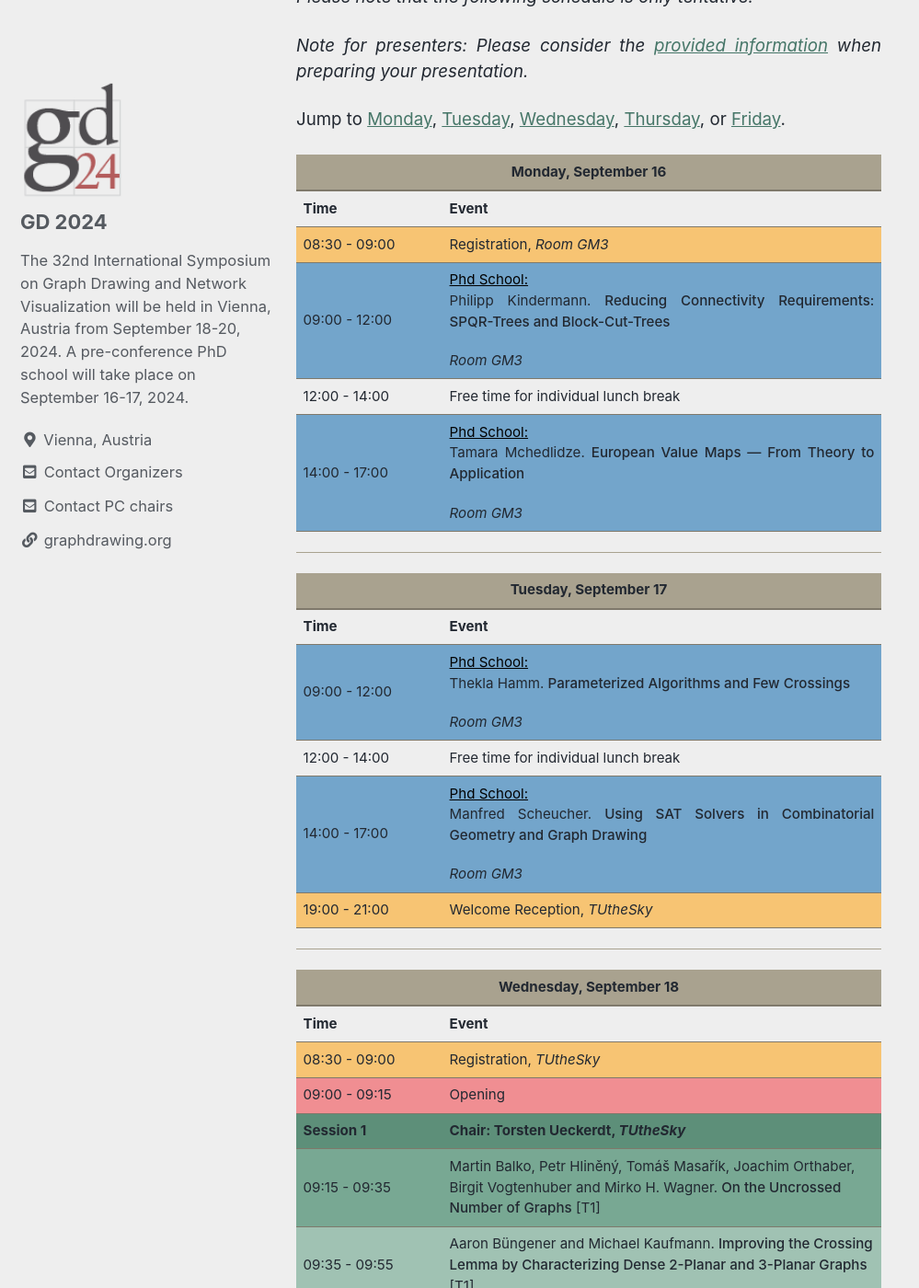
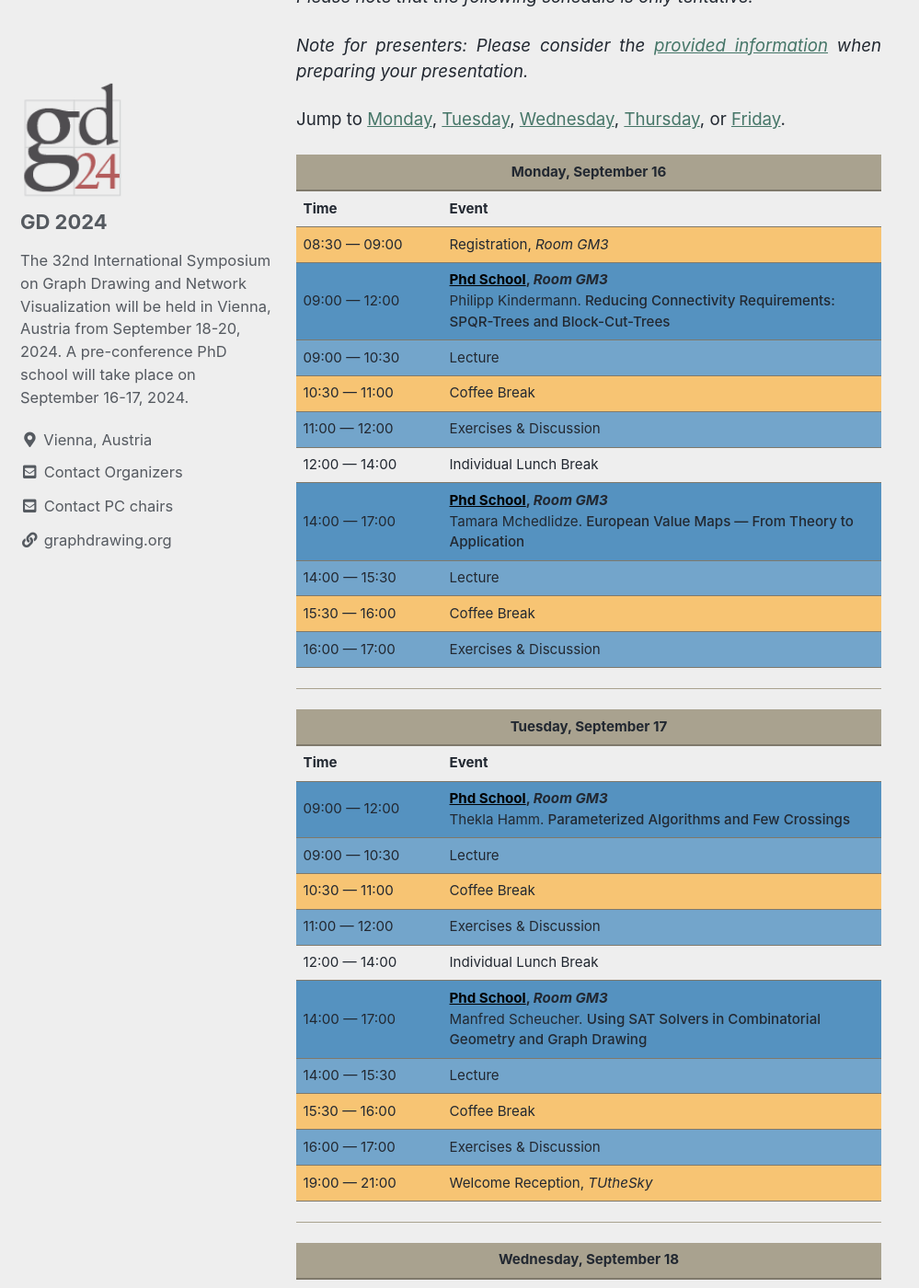
Before and after one commit to graphdrawing/gd2024, a Jekyll site: the page built from pages/program.md, in a window 1280 px wide and 1400 px high, scrolled down 1267 px. Shown: the whole window at 92% size, without its empty margins (0-999 px from the left). Built offline with Jekyll 4.4.1, drawn with Linux system fonts in a browser that asks for light colours; cached includes are drawn as plain includes; formulas are drawn with MathJax 3.

Commit message:
add detailed program for phd school

```diff
--- a/pages/program.md
+++ b/pages/program.md
@@ -46,6 +46,14 @@ usemathjax: true
 
   tbody > tr.phd-school:hover {
     background-color: #639bc5;
+  }
+
+  tbody > tr.phd-school.header {
+    background-color: #5592c0;
+  }
+
+  tbody > tr.phd-school.header:hover {
+    background-color: #4789bb;
   }
 
   tbody > tr a {
@@ -151,21 +159,20 @@ Jump to <a href="#monday">Monday</a>, <a href="#tuesday">Tuesday</a>, <a href="#
   </thead>
   <tbody>
     <tr><td><strong>Time</strong></td><td><strong>Event</strong></td></tr>
-    <tr class="registration"><td>08:30 - 09:00</td><td>Registration, <span class="room-info">Room GM3</span></td></tr>
-    <tr class="phd-school">
-    <td>09:00 - 12:00</td><td>
-    <p><a href="../school/#philipp-kindermann">Phd School:</a><br>
-    <span class="authors"><span>Philipp Kindermann</span>. </span><span class="title">Reducing Connectivity Requirements: SPQR-Trees and Block-Cut-Trees</span></p>
-    <p class="room-info">Room GM3</p>
-    </td>
-    </tr>
-    <tr><td>12:00 - 14:00</td><td>Free time for individual lunch break</td></tr>
-    <tr class="phd-school"><td>14:00 - 17:00</td><td>
-    <p>
-    <a href="../school/#tamara-mchedlidze">Phd School:</a><br>
-    <span class="authors"><span>Tamara Mchedlidze</span>. </span><span class="title">European Value Maps &mdash; From Theory to Application</span></p>
-    <p class="room-info">Room GM3</p>
+    <tr class="registration"><td>08:30 &mdash; 09:00</td><td>Registration, <span class="room-info">Room GM3</span></td></tr>
+    <tr class="phd-school header"><td>09:00 &mdash; 12:00</td><td><strong><a href="../school/#philipp-kindermann">Phd School</a>, <span class="room-info">Room GM3</span></strong><br>
+    <span class="authors"><span>Philipp Kindermann</span>. </span><span class="title">Reducing Connectivity Requirements: SPQR-Trees and Block-Cut-Trees</span>
     </td></tr>
+    <tr class="phd-school"><td>09:00 &mdash; 10:30</td><td>Lecture</td></tr>
+    <tr class="coffee"><td>10:30 &mdash; 11:00</td><td>Coffee Break</td></tr>
+    <tr class="phd-school"><td>11:00 &mdash; 12:00</td><td>Exercises & Discussion</td></tr>
+    <tr><td>12:00 &mdash; 14:00</td><td>Individual Lunch Break</td></tr>
+    <tr class="phd-school header"><td>14:00 &mdash; 17:00</td><td><strong><a href="../school/#tamara-mchedlidze">Phd School</a>, <span class="room-info">Room GM3</span></strong><br>
+    <span class="authors"><span>Tamara Mchedlidze</span>. </span><span class="title">European Value Maps &mdash; From Theory to Application</span>
+    </td></tr>
+    <tr class="phd-school"><td>14:00 &mdash; 15:30</td><td>Lecture</td></tr>
+    <tr class="coffee"><td>15:30 &mdash; 16:00</td><td>Coffee Break</td></tr>
+    <tr class="phd-school"><td>16:00 &mdash; 17:00</td><td>Exercises & Discussion</td></tr>
   </tbody>
 </table>
 
@@ -181,21 +188,20 @@ Jump to <a href="#monday">Monday</a>, <a href="#tuesday">Tuesday</a>, <a href="#
   </thead>
   <tbody>
     <tr><td><strong>Time</strong></td><td><strong>Event</strong></td></tr>
-    <tr class="phd-school">
-    <td>09:00 - 12:00</td><td>
-    <p><a href="../school/#thekla-hamm">Phd School:</a><br>
-    <span class="authors"><span>Thekla Hamm</span>. </span><span class="title">Parameterized Algorithms and Few Crossings</span></p>
-    <p class="room-info">Room GM3</p>
-    </td>
-    </tr>
-    <tr><td>12:00 - 14:00</td><td>Free time for individual lunch break</td></tr>
-    <tr class="phd-school"><td>14:00 - 17:00</td><td>
-    <p>
-    <a href="../school/#manfred-scheucher">Phd School:</a><br>
-    <span class="authors"><span>Manfred Scheucher</span>. </span><span class="title">Using SAT Solvers in Combinatorial Geometry and Graph Drawing</span></p>
-    <p class="room-info">Room GM3</p>
+    <tr class="phd-school header"><td>09:00 &mdash; 12:00</td><td><strong><a href="../school/#thekla-hamm">Phd School</a>, <span class="room-info">Room GM3</span></strong><br>
+    <span class="authors"><span>Thekla Hamm</span>. </span><span class="title">Parameterized Algorithms and Few Crossings</span>
     </td></tr>
-    <tr class="reception"><td>19:00 - 21:00</td><td>Welcome Reception, <span class="room-info">TUtheSky</span></td></tr>
+    <tr class="phd-school"><td>09:00 &mdash; 10:30</td><td>Lecture</td></tr>
+    <tr class="coffee"><td>10:30 &mdash; 11:00</td><td>Coffee Break</td></tr>
+    <tr class="phd-school"><td>11:00 &mdash; 12:00</td><td>Exercises & Discussion</td></tr>
+    <tr><td>12:00 &mdash; 14:00</td><td>Individual Lunch Break</td></tr>
+    <tr class="phd-school header"><td>14:00 &mdash; 17:00</td><td><strong><a href="../school/#manfred-scheucher">Phd School</a>, <span class="room-info">Room GM3</span></strong><br>
+    <span class="authors"><span>Manfred Scheucher</span>. </span><span class="title">Using SAT Solvers in Combinatorial Geometry and Graph Drawing</span>
+    </td></tr>
+    <tr class="phd-school"><td>14:00 &mdash; 15:30</td><td>Lecture</td></tr>
+    <tr class="coffee"><td>15:30 &mdash; 16:00</td><td>Coffee Break</td></tr>
+    <tr class="phd-school"><td>16:00 &mdash; 17:00</td><td>Exercises & Discussion</td></tr>
+    <tr class="reception"><td>19:00 &mdash; 21:00</td><td>Welcome Reception, <span class="room-info">TUtheSky</span></td></tr>
   </tbody>
 </table>
 
```
